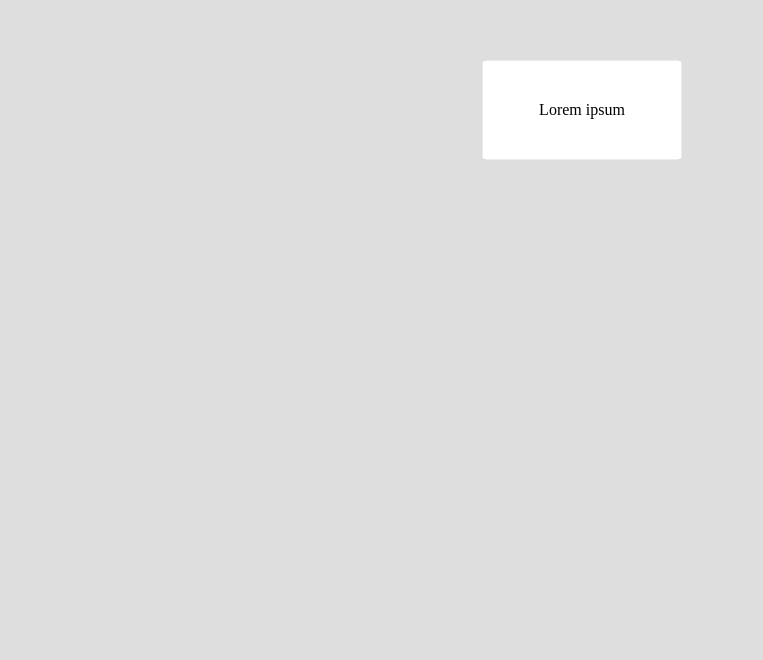
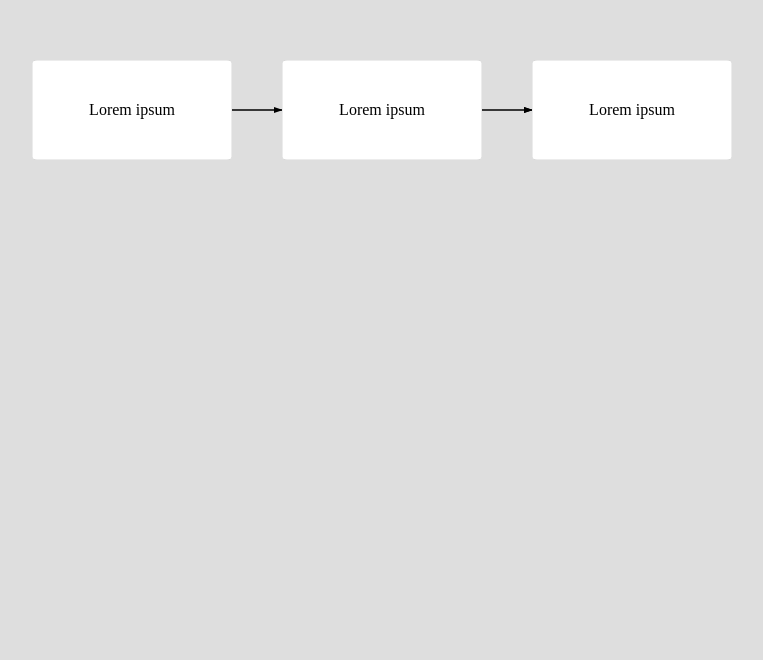
Before and after one commit to lubien/vue-svg-diagrams, a Vue app: page / in a window 1280 px wide. Shown: the part 140-800 px from the top of the page, without its empty margins (18-781 px from the left). Built offline with nearby package versions, Linux system fonts and the light colour scheme.

Commit message:
Implement Arrow and Diagram

```diff
--- a/src/App.vue
+++ b/src/App.vue
@@ -1,41 +1,59 @@
 <template>
-  <div id="app" ref="parent">
-    <svg :width="width" :height="height">
-      <rect x="0" y="0" :width="width" :height="width" fill="#dedede"></rect>
-      <Step :svg-width="width" :svg-height="height" :initial-x="500" :initial-y="200" draggable />
-    </svg>
-  </div>
+  <Diagram
+    :initial-nodes="initialNodes"
+    :initial-edges="initialEdges"
+  />
 </template>
 
 <script>
-import Step from './components/Step'
+import Diagram from './components/Diagram'
 
 export default {
   name: 'app',
 
-  components: { Step },
+  components: { Diagram },
 
   data: () => ({
-    width: 600,
-    height: 4000
-  }),
+    initialNodes: [
+      {
+        id: 1,
+        x: 50,
+        y: 200
+      },
 
-  mounted () {
-    this.handleResize()
-    window.addEventListener('resize', this.handleResize)
-  },
+      {
+        id: 2,
+        x: 300,
+        y: 200
+      },
 
-  beforeDestroy () {
-    window.removeEventListener('resize', this.handleResize)
-  },
+      {
+        id: 3,
+        x: 550,
+        y: 200
+      }
+    ],
 
-  methods: {
-    handleResize () {
-      const { width, height } = this.$refs.parent.getBoundingClientRect()
-      this.width = width
-      this.height = height
-    }
-  }
+    initialEdges: [
+      {
+        id: 1,
+        from: 1,
+        to: 2
+      },
+
+      {
+        id: 2,
+        from: 1,
+        to: 3
+      },
+
+      {
+        id: 3,
+        from: 2,
+        to: 3
+      }
+    ]
+  })
 }
 </script>
 
--- /dev/null
+++ b/src/components/Arrow.vue
@@ -0,0 +1,123 @@
+<template>
+  <svg
+    :width="svgWidth"
+    :height="svgHeight"
+  >
+    <defs>
+      <marker id="arrow" markerWidth="10" markerHeight="10" refX="8" refY="3" orient="auto" markerUnits="strokeWidth">
+        <path d="M0,0 L0,6 L9,3 z" fill="#000" />
+      </marker>
+    </defs>
+
+    <path :d="d" stroke="#000" stroke-width="1" fill="none" marker-end="url(#arrow)" />
+  </svg>
+</template>
+
+<script>
+export default {
+  name: 'Arrow',
+
+  props: {
+    svgWidth: {
+      type: Number,
+      required: true
+    },
+
+    svgHeight: {
+      type: Number,
+      required: true
+    },
+
+    from: {
+      type: Object,
+      required: true
+    },
+
+    to: {
+      type: Object,
+      required: true
+    },
+
+    draggable: {
+      type: Boolean,
+      default: false
+    }
+  },
+
+  data: () => ({
+    x: 0,
+    y: 0,
+    width: 200,
+    height: 100,
+
+    dragging: false,
+    resizing: false,
+    showControls: false,
+    contentEditable: false,
+
+    cursorOffset: {
+      x: 0,
+      y: 0
+    },
+
+    dragStart: {
+      x: 0,
+      y: 0
+    },
+
+    fixedPositions: {
+      top: 0,
+      bottom: 0,
+      left: 0,
+      right: 0
+    }
+  }),
+
+  computed: {
+    fromPoints () {
+      return calculateNodePoints(this.from)
+    },
+
+    toPoints () {
+      return calculateNodePoints(this.to)
+    },
+
+    d () {
+      const allPairs = this.fromPoints
+        .map(fromPoint =>
+          this.toPoints.map(toPoint => [fromPoint, toPoint])
+        )
+        .reduce((acc, xs) => acc.concat(xs), [])
+
+      const mapByDistance = allPairs.map(pair => ({
+        distance: pointsDistance(...pair),
+        pair
+      }))
+
+      const sorted = mapByDistance.sort((x, y) => x.distance - y.distance)
+
+      const [[startX, startY], [endX, endY]] = sorted[0].pair
+
+      return `M${startX},${startY} ${endX},${endY}`
+    }
+  }
+}
+
+function calculateNodePoints ({ x, y, width, height }) {
+  const halfWidth = width * 0.5
+  const halfHeight = height * 0.5
+
+  const top = [x + halfWidth, y]
+  const bottom = [x + halfWidth, y + height]
+  const left = [x, y + halfHeight]
+  const right = [x + width, y + halfHeight]
+
+  return [top, bottom, left, right]
+}
+
+function pointsDistance ([x1, y1], [x2, y2]) {
+  return Math.sqrt(
+    Math.pow(x2 - x1, 2) + Math.pow(y2 - y1, 2)
+  )
+}
+</script>
--- /dev/null
+++ b/src/components/Diagram.vue
@@ -0,0 +1,97 @@
+<template>
+  <div id="app" ref="parent">
+    <svg :width="width" :height="height">
+      <rect x="0" y="0" :width="width" :height="width" fill="#dedede"></rect>
+
+      <Arrow
+        v-for="edge in edges"
+        :key="edge.id"
+        :id="edge.id"
+        :svg-width="width"
+        :svg-height="height"
+        :from="positions[edge.from]"
+        :to="positions[edge.to]"
+      />
+      <Step
+        v-for="node in nodes"
+        :key="node.id"
+        :ref="`node:${node.id}`"
+        :id="node.id"
+        :svg-width="width"
+        :svg-height="height"
+        :initial-x="node.x"
+        :initial-y="node.y"
+        draggable
+        @updatePosition="handleUpdatePosition"
+      />
+    </svg>
+  </div>
+</template>
+
+<script>
+import Step from './Step'
+import Arrow from './Arrow'
+
+export default {
+  name: 'Diagram',
+
+  components: { Step, Arrow },
+
+  props: {
+    initialNodes: {
+      type: Array,
+      default: () => []
+    },
+
+    initialEdges: {
+      type: Array,
+      default: () => []
+    }
+  },
+
+  data: () => ({
+    width: 600,
+    height: 4000,
+    nodes: [],
+    edges: [],
+    positions: {}
+  }),
+
+  created () {
+    for (let node of this.initialNodes) {
+      this.nodes.push(Object.assign({}, node))
+    }
+  },
+
+  mounted () {
+    this.handleResize()
+
+    for (let node of this.nodes) {
+      this.handleUpdatePosition(node.id)
+    }
+
+    for (let edge of this.initialEdges) {
+      this.edges.push(Object.assign({}, edge))
+    }
+
+    window.addEventListener('resize', this.handleResize)
+  },
+
+  beforeDestroy () {
+    window.removeEventListener('resize', this.handleResize)
+  },
+
+  methods: {
+    handleResize () {
+      const { width, height } = this.$refs.parent.getBoundingClientRect()
+      this.width = width
+      this.height = height
+    },
+
+    handleUpdatePosition (id) {
+      const ref = this.$refs[`node:${id}`][0]
+      this.positions = Object.assign({}, this.positions, { [id]: ref.getInfo() })
+    }
+  }
+}
+</script>
--- a/src/components/Step.vue
+++ b/src/components/Step.vue
@@ -141,6 +141,11 @@ export default {
   name: 'Step',
 
   props: {
+    id: {
+      type: Number,
+      required: true
+    },
+
     svgWidth: {
       type: Number,
       required: true
@@ -237,6 +242,8 @@ export default {
 
       this.x = this.dragStart.x + (x - this.cursorOffset.x)
       this.y = this.dragStart.y + (y - this.cursorOffset.y)
+
+      this.$emit('updatePosition', this.id)
     },
 
     mouseUpDragging () {
@@ -313,6 +320,15 @@ export default {
       e.preventDefault()
       e.stopPropagation()
       this.contentEditable = !this.contentEditable
+    },
+
+    getInfo () {
+      return {
+        x: this.x,
+        y: this.y,
+        width: this.width,
+        height: this.height
+      }
     }
   }
 }
```
